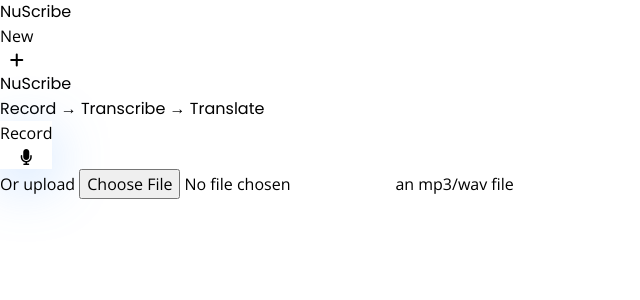
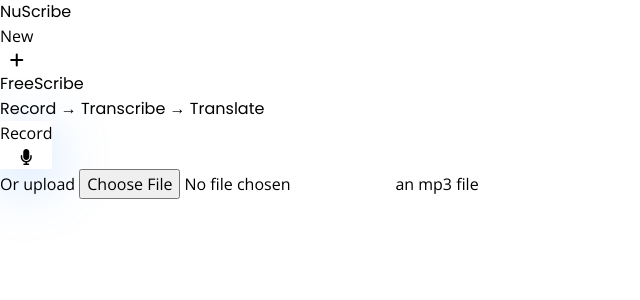
Before and after one commit to akshaynox/NovaScribe, a React (Vite) app: page / in a window 1280 px wide. Shown: the top 300 px of the page, without its empty margins (0-640 px from the left). Built offline with nearby package versions, Linux system fonts and the light colour scheme.

Commit message:
added timer to recording

```diff
--- a/src/components/HomePage.jsx
+++ b/src/components/HomePage.jsx
@@ -1,6 +1,6 @@
-import { useState, useRef, useEffect } from "react";
+import { useState, useEffect, useRef } from "react";
 
-function HomePage({ setFile, setAudioStream }) {
+function HomePage({ setAudioStream, setFile }) {
   const [recordingStatus, setRecordingStatus] = useState("inactive");
   const [audioChunks, setAudioChunks] = useState([]);
   const [duration, setDuration] = useState(0);
@@ -71,7 +71,7 @@
   return (
     <main className="flex-1  p-4 flex flex-col gap-3 text-center sm:gap-4  justify-center pb-20">
       <h1 className="font-semibold text-5xl sm:text-6xl md:text-7xl">
-        Nu<span className="text-blue-400 bold">Scribe</span>
+        Free<span className="text-blue-400 bold">Scribe</span>
       </h1>
       <h3 className="font-medium md:text-lg">
         Record <span className="text-blue-400">&rarr;</span> Transcribe{" "}
@@ -87,6 +87,7 @@
           {recordingStatus === "inactive" ? "Record" : `Stop recording`}
         </p>
         <div className="flex items-center gap-2">
+          {duration !== 0 && <p className="text-sm">{duration}s</p>}
           <i
             className={
               "fa-solid duration-200 fa-microphone " +
@@ -109,9 +110,8 @@
             accept=".mp3,.wav"
           />
         </label>{" "}
-        an mp3/wav file
+        an mp3 file
       </p>
-      {/* <p className="italic text-slate-400"> </p> */}
     </main>
   );
 }
```
